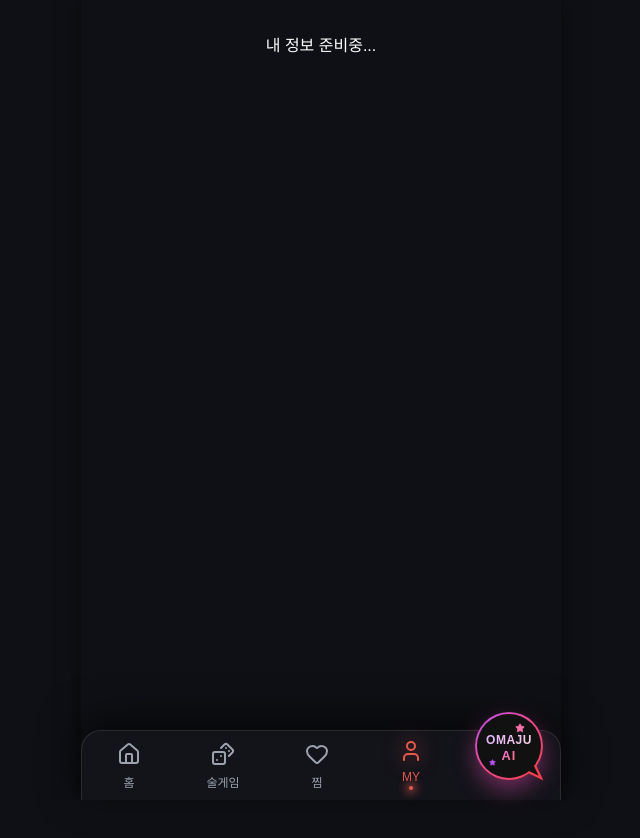
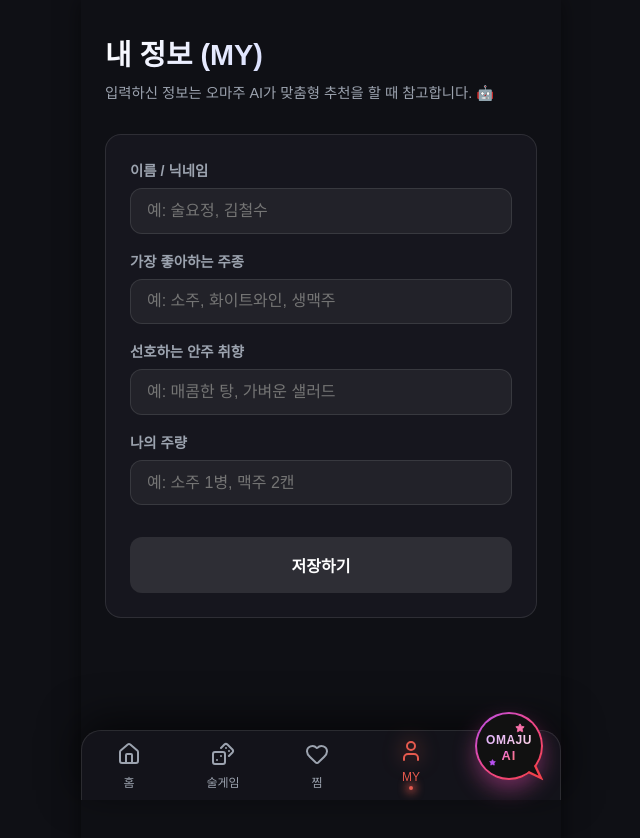
Before and after one commit to duswo78-bot/Omaju, a React (Vite) app: page /profile in a window 1280 px wide. Shown: the top 838 px of the page, without its empty margins (319-959 px from the left). Before the commit the page ends 800 px from the top, so only its background shows below. Built offline with nearby package versions, Linux system fonts and the light colour scheme; a web font is replaced by a local one.

Commit message:
feat: add Profile page and personalize AI responses using profile data

```diff
--- a/src/App.jsx
+++ b/src/App.jsx
@@ -5,6 +5,7 @@ import Recommendation from './pages/Recommendation';
 import Recipe from './pages/Recipe';
 import Favorites from './pages/Favorites';
 import Game from './pages/Game';
+import Profile from './pages/Profile';
 import Onboarding from './pages/Onboarding';
 import BottomNav from './components/BottomNav';
 import AIChatPopup from './components/AIChatPopup';
@@ -35,7 +36,7 @@ function App() {
             <Route path="/recipe" element={<Recipe />} />
             <Route path="/favorites" element={<Favorites />} />
             <Route path="/game" element={<Game />} />
-            <Route path="/profile" element={<div style={{padding:'2rem',textAlign:'center'}}>내 정보 준비중...</div>} />
+            <Route path="/profile" element={<Profile />} />
           </Routes>
         </main>
         <Routes>
--- a/src/components/AIChatPopup.jsx
+++ b/src/components/AIChatPopup.jsx
@@ -182,10 +182,16 @@ export default function AIChatPopup({ onClose }) {
     const opening = pendingContext || localStorage.getItem('omaju_pending_context') || '';
     const skipPrompt = Boolean(opening);
 
+    let profile = null;
+    try {
+      const p = localStorage.getItem('omaju_user_profile');
+      if (p) profile = JSON.parse(p);
+    } catch(e) {}
+
     aiWorker.postMessage({
       type: 'chat',
       text: userMessage,
-      payload: { opening, skipPrompt },
+      payload: { opening, skipPrompt, profile },
     });
 
     if (opening) clearPendingContext();
--- /dev/null
+++ b/src/pages/Profile.jsx
@@ -0,0 +1,130 @@
+import React, { useState, useEffect } from 'react';
+import { motion } from 'framer-motion';
+
+export default function Profile() {
+  const [profile, setProfile] = useState({
+    name: '',
+    favoriteDrink: '',
+    favoriteSnack: '',
+    tolerance: '',
+  });
+
+  const [saved, setSaved] = useState(false);
+
+  useEffect(() => {
+    const savedProfile = localStorage.getItem('omaju_user_profile');
+    if (savedProfile) {
+      try {
+        setProfile(JSON.parse(savedProfile));
+      } catch (e) {
+        console.error(e);
+      }
+    }
+  }, []);
+
+  const handleChange = (e) => {
+    const { name, value } = e.target;
+    setProfile(prev => ({ ...prev, [name]: value }));
+    setSaved(false);
+  };
+
+  const saveProfile = () => {
+    localStorage.setItem('omaju_user_profile', JSON.stringify(profile));
+    setSaved(true);
+    setTimeout(() => setSaved(false), 3000);
+  };
+
+  const inputStyle = {
+    width: '100%',
+    padding: '0.8rem 1rem',
+    borderRadius: '12px',
+    border: '1px solid rgba(255,255,255,0.1)',
+    background: 'rgba(255,255,255,0.05)',
+    color: '#fff',
+    fontSize: '1rem',
+    marginBottom: '1rem'
+  };
+
+  const labelStyle = {
+    display: 'block',
+    fontSize: '0.9rem',
+    color: '#9ca3af',
+    marginBottom: '0.5rem',
+    fontWeight: 'bold'
+  };
+
+  return (
+    <div className="animate-fade-in" style={{ padding: '2rem 1.5rem', paddingBottom: '120px', minHeight: '100vh' }}>
+      <h1 className="text-gradient" style={{ fontSize: '1.8rem', fontWeight: 'bold', marginBottom: '0.5rem' }}>내 정보 (MY)</h1>
+      <p style={{ color: 'var(--text-secondary)', marginBottom: '2rem', fontSize: '0.9rem' }}>
+        입력하신 정보는 오마주 AI가 맞춤형 추천을 할 때 참고합니다. 🤖
+      </p>
+
+      <div className="glass-panel" style={{ padding: '1.5rem', borderRadius: '16px' }}>
+        <div>
+          <label style={labelStyle}>이름 / 닉네임</label>
+          <input
+            name="name"
+            value={profile.name}
+            onChange={handleChange}
+            style={inputStyle}
+            placeholder="예: 술요정, 김철수"
+          />
+        </div>
+
+        <div>
+          <label style={labelStyle}>가장 좋아하는 주종</label>
+          <input
+            name="favoriteDrink"
+            value={profile.favoriteDrink}
+            onChange={handleChange}
+            style={inputStyle}
+            placeholder="예: 소주, 화이트와인, 생맥주"
+          />
+        </div>
+
+        <div>
+          <label style={labelStyle}>선호하는 안주 취향</label>
+          <input
+            name="favoriteSnack"
+            value={profile.favoriteSnack}
+            onChange={handleChange}
+            style={inputStyle}
+            placeholder="예: 매콤한 탕, 가벼운 샐러드"
+          />
+        </div>
+
+        <div>
+          <label style={labelStyle}>나의 주량</label>
+          <input
+            name="tolerance"
+            value={profile.tolerance}
+            onChange={handleChange}
+            style={inputStyle}
+            placeholder="예: 소주 1병, 맥주 2캔"
+          />
+        </div>
+
+        <motion.button
+          whileTap={{ scale: 0.95 }}
+          onClick={saveProfile}
+          style={{
+            width: '100%',
+            padding: '1rem',
+            background: saved ? 'var(--primary)' : 'rgba(255,255,255,0.1)',
+            color: saved ? '#000' : '#fff',
+            border: 'none',
+            borderRadius: '12px',
+            fontSize: '1rem',
+            fontWeight: 'bold',
+            marginTop: '1rem',
+            cursor: 'pointer',
+            transition: 'background 0.3s'
+          }}
+        >
+          {saved ? '✓ 저장 완료!' : '저장하기'}
+        </motion.button>
+      </div>
+    </div>
+  );
+}
--- a/src/workers/aiWorker.js
+++ b/src/workers/aiWorker.js
@@ -83,6 +83,7 @@ self.addEventListener('message', async (event) => {
         isLowConfidence: payload?.isLowConfidence || false,
         skipPrompt,
         matchedOpening,
+        profile: payload?.profile || null,
         uiContext
       };
 
--- a/src/workers/chat/greeting.js
+++ b/src/workers/chat/greeting.js
@@ -1,7 +1,7 @@
 import { buildAnswer } from '../engines/answerBuilder.js';
 
 export function handleGreeting(text, context) {
-  const answer = buildAnswer({ intent: 'GREETING' });
+  const answer = buildAnswer({ intent: 'GREETING', profile: context.profile });
   // ASKING 상태로 전환 → 다음 메시지에서 사용자가 뭘 원하는지 자연스럽게 물어봄
   return { answer, bestAlc: null, bestSnack: null, bestGame: null, state: 'ASKING' };
 }
--- a/src/workers/chat/question.js
+++ b/src/workers/chat/question.js
@@ -1,6 +1,6 @@
 import { buildAnswer } from '../engines/answerBuilder.js';
 
 export function handleQuestion(text, context) {
-  const answer = buildAnswer({ intent: 'QUESTION' });
+  const answer = buildAnswer({ intent: 'QUESTION', profile: context.profile });
   return { answer, bestAlc: null, bestSnack: null, bestGame: null, state: 'ASKING' };
 }
--- a/src/workers/chat/recommendation.js
+++ b/src/workers/chat/recommendation.js
@@ -47,7 +47,8 @@ export async function handleRecommendation(text, cleanText, context) {
     wantOnlyAlc: cleanText.includes('술만'),
     wantOnlySnack: cleanText.includes('안주만') || cleanText.includes('밥만') || cleanText.includes('식사만'),
     skipPrompt: context.skipPrompt,
-    matchedOpening: context.matchedOpening
+    matchedOpening: context.matchedOpening,
+    profile: context.profile
   });
 
   const reasonParts = [];
--- a/src/workers/chat/reroll.js
+++ b/src/workers/chat/reroll.js
@@ -32,7 +32,8 @@ export async function handleReroll(text, context) {
     wantOnlyAlc: combinedText.includes('술만'),
     wantOnlySnack: combinedText.includes('안주만') || combinedText.includes('밥만') || combinedText.includes('식사만'),
     skipPrompt: false,
-    matchedOpening: null
+    matchedOpening: null,
+    profile: context.profile
   });
 
   const reasonParts = [];
--- a/src/workers/chat/smalltalk.js
+++ b/src/workers/chat/smalltalk.js
@@ -5,7 +5,8 @@ export function handleSmallTalk(text, context) {
   // → 공감 문장 + 추천 유도를 함께 전달
   const answer = buildAnswer({
     intent: 'SMALLTALK',
-    matchedOpening: context.matchedOpening
+    matchedOpening: context.matchedOpening,
+    profile: context.profile
   });
   // FOLLOWUP 상태로 전환하여 다음 입력을 자동으로 추천으로 이어줌
   return { answer, bestAlc: null, bestSnack: null, bestGame: null, state: 'FOLLOWUP' };
--- a/src/workers/chat/thanks.js
+++ b/src/workers/chat/thanks.js
@@ -1,7 +1,7 @@
 import { buildAnswer } from '../engines/answerBuilder.js';
 
 export function handleThanks(text, context) {
-  const answer = buildAnswer({ intent: 'THANKS' });
+  const answer = buildAnswer({ intent: 'THANKS', profile: context.profile });
   // 감사 인사 후에도 ASKING 상태로 전환하여 추가 추천 제안 가능
   return { answer, bestAlc: null, bestSnack: null, bestGame: null, state: 'ASKING' };
 }
--- a/src/workers/chat/unknown.js
+++ b/src/workers/chat/unknown.js
@@ -1,6 +1,6 @@
 import { buildAnswer } from '../engines/answerBuilder.js';
 
 export function handleUnknown(text, context) {
-  const answer = buildAnswer({ intent: 'UNKNOWN' });
+  const answer = buildAnswer({ intent: 'UNKNOWN', profile: context.profile });
   return { answer, bestAlc: null, bestSnack: null, bestGame: null, state: 'IDLE' };
 }
```
Also changed, not shown: src/workers/engines/answerBuilder.js (+17 -3 lines).
